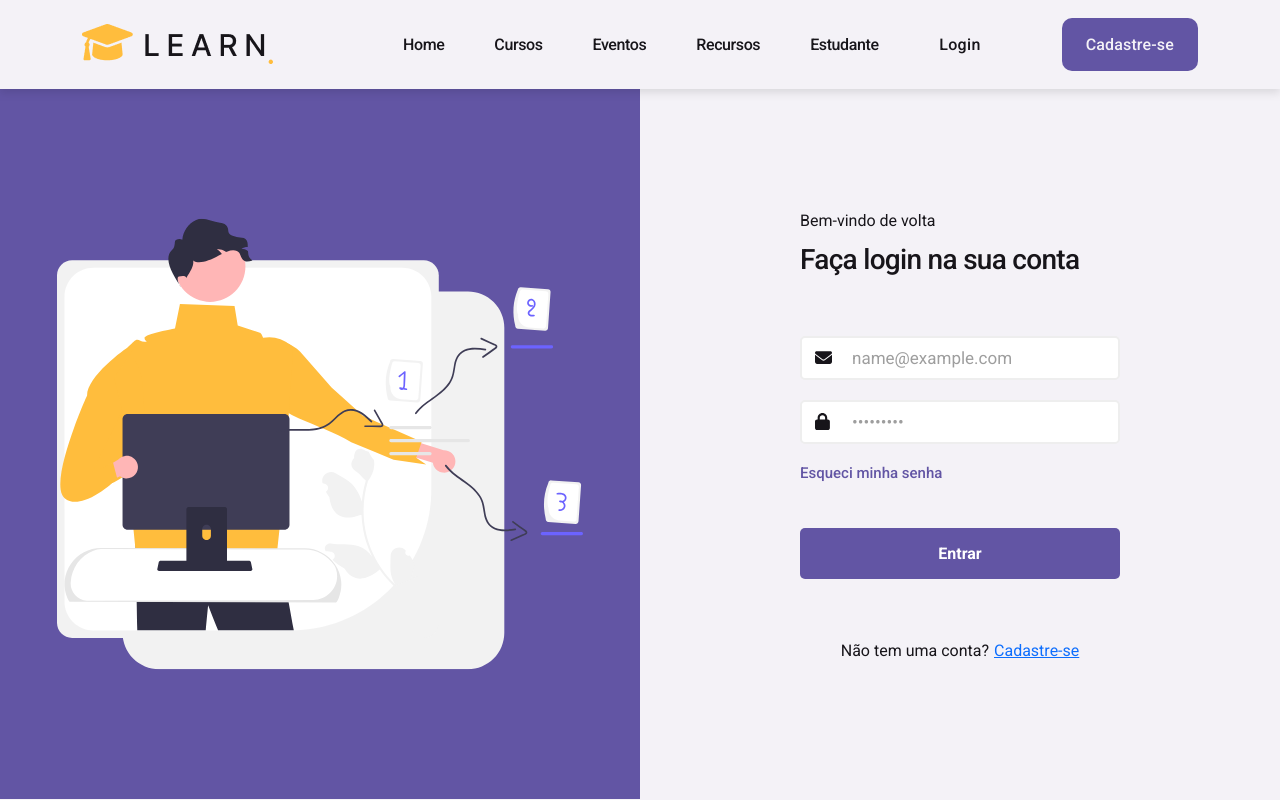
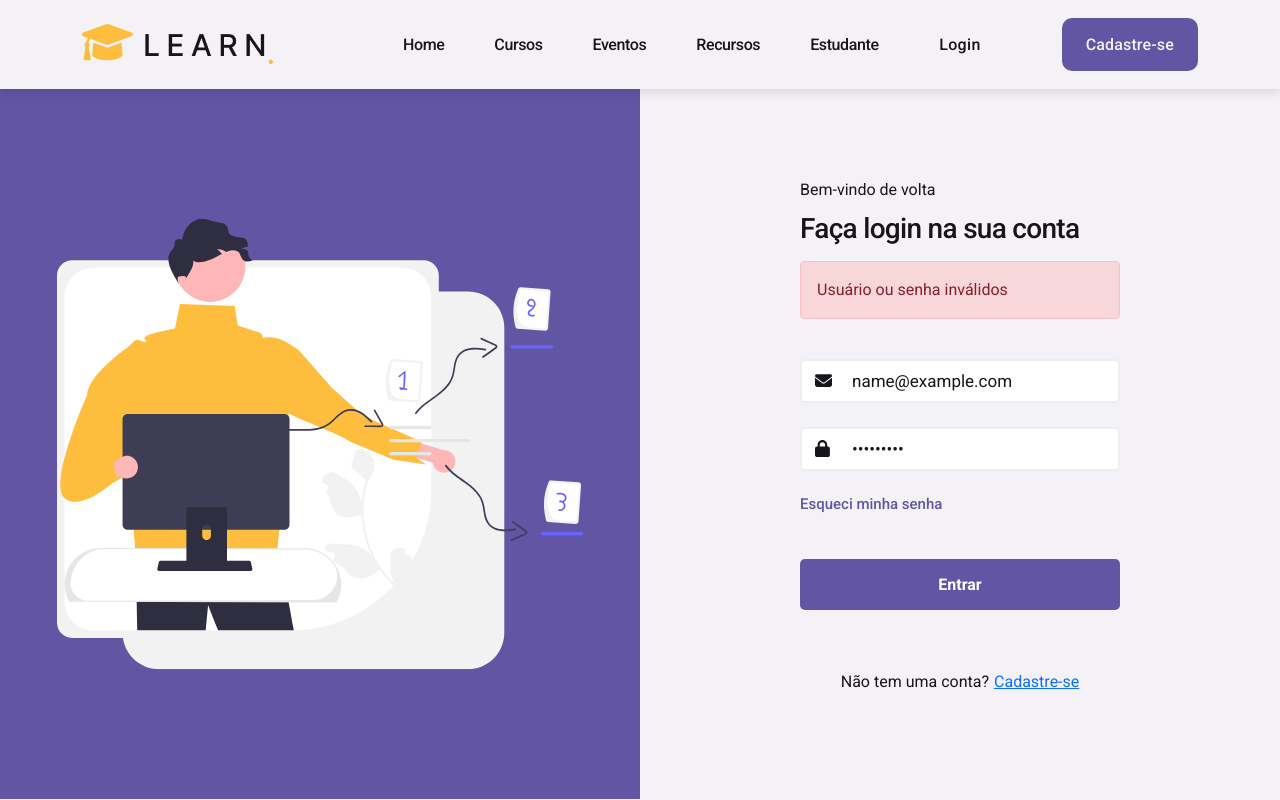
Before and after one commit to RenanS80/plataforma-educacional-tcc, a React (Create React App) app in the folder frontend/: page /student/auth/login in a window 1280 px wide. Both pictures are taken after typing "name@example.com", "Sample123" into the empty fields and a click on the button "Entrar". Built offline with nearby package versions, Linux system fonts and the light colour scheme; no server answers.

Commit message:
Login request, Manual error handling, Required fields and Email validation

```diff
--- a/frontend/package.json
+++ b/frontend/package.json
@@ -12,6 +12,7 @@
     "@testing-library/user-event": "^13.5.0",
     "@types/jest": "^27.4.1",
     "@types/node": "^16.11.27",
+    "@types/qs": "^6.9.7",
     "@types/react": "^18.0.5",
     "@types/react-dom": "^18.0.1",
     "@types/react-fontawesome": "^1.6.5",
@@ -20,6 +21,7 @@
     "axios": "^0.27.2",
     "bootstrap": "^5.1.3",
     "date-fns": "^2.28.0",
+    "qs": "^6.10.3",
     "react": "^18.0.0",
     "react-dom": "^18.0.0",
     "react-hook-form": "^7.31.1",
--- a/frontend/src/pages/Student/Auth/Login/index.tsx
+++ b/frontend/src/pages/Student/Auth/Login/index.tsx
@@ -6,6 +6,8 @@ import { FontAwesomeIcon } from '@fortawesome/react-fontawesome';
 import { faEnvelope, faLock } from '@fortawesome/free-solid-svg-icons';
 
 import './styles.css';
+import { requestBackEndLogin } from 'utils/requests';
+import { useState } from 'react';
 
 type FormData = {
     username: string;
@@ -14,10 +16,20 @@ type FormData = {
 
 function Login() {
 
-    const { register, handleSubmit } = useForm<FormData>();
+    const [hasError, setHasError] = useState(false);
 
-    const onSubmit = (formData : FormData) => {
-        console.log(formData);
+    const { register, handleSubmit, formState: {errors} } = useForm<FormData>();
+
+    const onSubmit = (formData: FormData) => {
+        requestBackEndLogin(formData)
+            .then(response => {
+                setHasError(false);
+                console.log('SUCESSO', response);
+            })
+            .catch(error => {
+                setHasError(true);
+                console.log('ERRO', error);
+            })
     }
 
     return (
@@ -33,6 +45,12 @@ function Login() {
                     <div className="login-form-title">
                         <p>Bem-vindo de volta</p>
                         <h3>Faça login na sua conta</h3>
+
+                        {hasError && (
+                            <div className="alert alert-danger mt-3" role="alert">
+                                Usuário ou senha inválidos
+                            </div>
+                        )}
                     </div>
 
                     <form onSubmit={handleSubmit(onSubmit)}>
@@ -40,20 +58,30 @@ function Login() {
                             <FontAwesomeIcon icon={faEnvelope} className="email-login-icon" />
                             <input
                                 type="email"
-                                {...register("username")}
+                                {...register("username", {
+                                    required: "Campo obrigatório",
+                                    pattern: {
+                                        value: /^[A-Z0-9 ._%+-]+@[A-Z0-9 .-]+\.[A-Z]{2,}$/i,
+                                        message: "Formato de e-mail inválido"
+                                    }
+                                })}
                                 name="username"
                                 placeholder="E-mail"
                             />
+                            <div className="invalid-feedback d-block">{errors.username?.message}</div>
                         </div>
 
                         <div className="login-form-password">
                             <FontAwesomeIcon icon={faLock} className="password-login-icon" />
                             <input
                                 type="password"
-                                {...register("password")}
+                                {...register("password", {
+                                    required: "Campo obrigatório"
+                                })}
                                 name="password"
                                 placeholder="Senha"
                             />
+                            <div className="invalid-feedback d-block">{errors.password?.message}</div>
                         </div>
 
                         <p className="recover-password">Esqueci minha senha</p>
--- a/frontend/src/pages/Student/Auth/Login/styles.css
+++ b/frontend/src/pages/Student/Auth/Login/styles.css
@@ -41,7 +41,8 @@
 }
 
 .login-form-container form {
-    margin-top: 60px;
+    margin-top: 40px;
+
 }
 
 .login-form-container input {
@@ -53,6 +54,7 @@
     border-radius: 5px;
     font-size: 17px;
     line-height: 30px;
+    color: var(--black);
 }
 
 .login-form-container input:focus {
@@ -63,7 +65,7 @@
 .login-form-password {
     width: 100%;
     display: flex;
-    align-items: center;
+    flex-direction: column;
     justify-content: center;
     position: relative;
     margin-bottom: 20px;
--- a/frontend/src/pages/Student/Auth/Signup/styles.css
+++ b/frontend/src/pages/Student/Auth/Signup/styles.css
@@ -43,6 +43,7 @@
     border-radius: 5px;
     font-size: 17px;
     line-height: 30px;
+    color: var(--black);
 }
 
 .register-form-container input:focus {
--- a/frontend/src/utils/requests.ts
+++ b/frontend/src/utils/requests.ts
@@ -1 +1,39 @@
-export const BASE_URL = 'http://localhost:8080';
+import axios from 'axios';
+import qs from 'qs'
+
+// URL do backend
+export const BASE_URL = process.env.REACT_APP_BACKEND_URL ?? 'http://localhost:8080';
+
+// Dados da aplicação
+const CLIENT_ID = process.env.REACT_APP_CLIENT_ID ?? 'learn';
+const CLIENT_SECRET = process.env.REACT_APP_CLIENT_SECRET ?? 'learn123';
+
+type LoginData = {
+    username: string;
+    password: string;
+}
+
+// Função para fazer a requisição
+export const requestBackEndLogin = (loginData : LoginData) => {
+
+    // Cabeçalho da requisição
+    const headers = {
+        'Content-Type': 'application/x-www-form-urlencoded',
+        Authorization: 'Basic ' +window.btoa(CLIENT_ID+ ':' +CLIENT_SECRET)
+    }
+
+    // Corpo da requisição
+    const data = qs.stringify({
+        ...loginData,
+        grant_type: 'password'
+    })
+
+    // Realiza a requisição
+    return axios({
+        method: 'POST',
+        baseURL: BASE_URL,
+        url: '/oauth/token',
+        data: data,
+        headers: headers
+    })
+}
```
Also changed, not shown: 1 other file (tests, documents, lock files or other folders).
